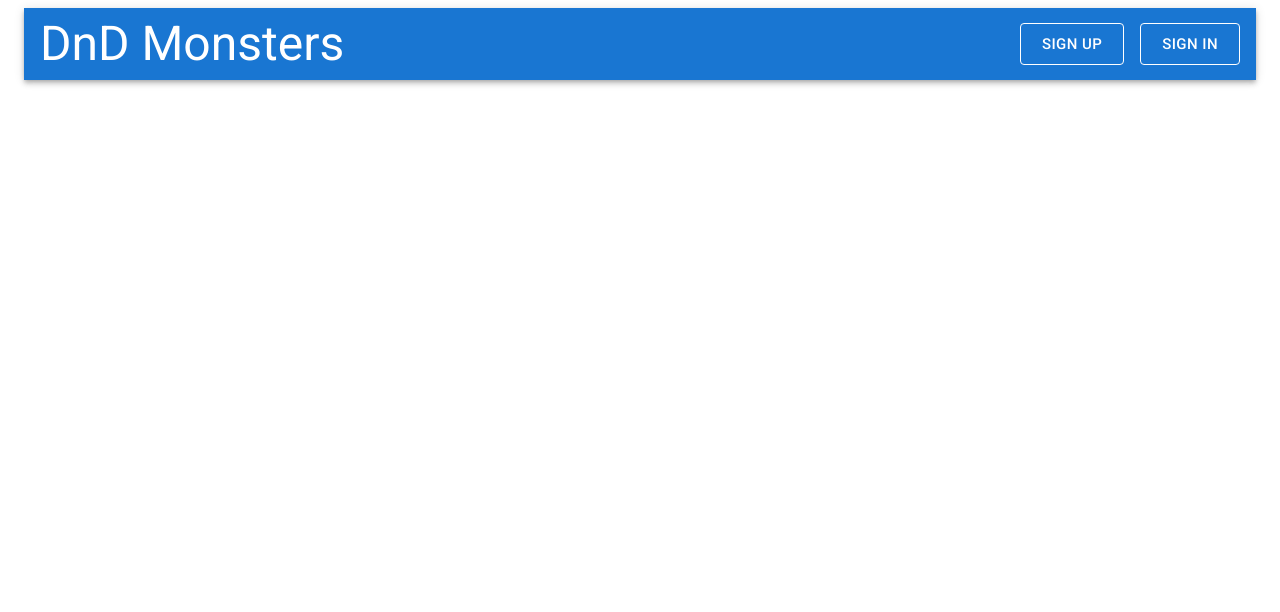
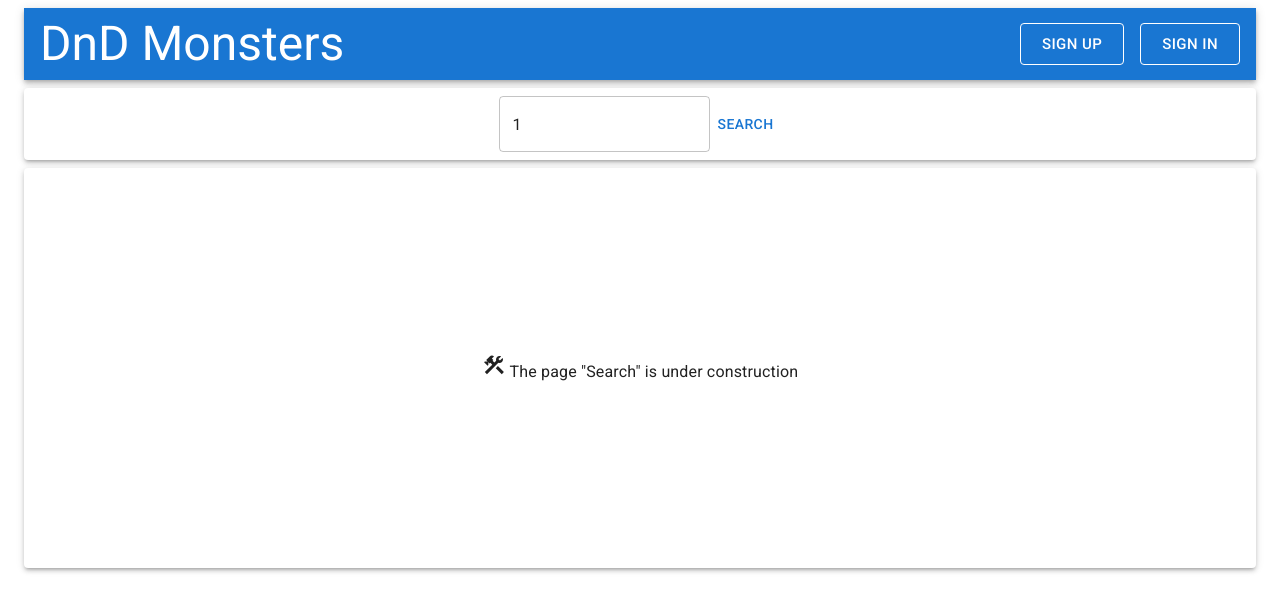
Before and after one commit to Malacar-Miles/dnd-monsters, a React (Create React App) app: page /search/1 in a window 1280 px wide. Shown: the top 612 px of the page. Built offline with nearby package versions, Linux system fonts and the light colour scheme; no server answers.

Commit message:
Partially implemented search feature.

```diff
--- a/src/app/app.tsx
+++ b/src/app/app.tsx
@@ -14,6 +14,8 @@ import Header from "widgets/header";
 import MainPage from "pages/main";
 import SignUpPage from "pages/sign-up";
 import SignInPage from "pages/sign-in";
+import SearchResultsPage from "pages/search-results";
+import MonsterPage from "pages/monster";
 
 function App() {
   useEffect(() => {
@@ -30,6 +32,11 @@ function App() {
             <Route index element={<MainPage />} />
             <Route path="/sign-up" element={<SignUpPage />} />
             <Route path="/sign-in" element={<SignInPage />} />
+            <Route
+              path="/search/:searchQuery?"
+              element={<SearchResultsPage />}
+            />
+            <Route path="/monster/:monsterIndex?" element={<MonsterPage />} />
           </Routes>
         </Container>
       </Provider>
--- /dev/null
+++ b/src/features/search/index.ts
@@ -0,0 +1 @@
+export { SearchBar } from "./ui/search-bar";
--- /dev/null
+++ b/src/features/search/ui/search-bar.tsx
@@ -0,0 +1,65 @@
+import { Paper, TextField, Button } from "@mui/material";
+import { useState, useEffect } from "react";
+import { useNavigate } from "react-router-dom";
+
+type SearchBarProps = {
+  data: any[] | undefined;
+  fieldToSearchBy: string;
+  indexField: string;
+  searchResultsPageUrl: string;
+  individualResultPageUrl: string;
+  prefilledQueryText?: string;
+};
+
+export const SearchBar = (props: SearchBarProps) => {
+  const {
+    data,
+    fieldToSearchBy,
+    indexField,
+    searchResultsPageUrl,
+    individualResultPageUrl,
+    prefilledQueryText,
+  } = props;
+
+  const [queryText, setQueryText] = useState("");
+
+  useEffect(() => {
+    if (prefilledQueryText) setQueryText(prefilledQueryText);
+  }, []);
+
+  const navigate = useNavigate();
+
+  const handleChange = (event: React.ChangeEvent<HTMLInputElement>) => {
+    setQueryText(event.target.value);
+  };
+
+  const handleSubmit = (event: React.MouseEvent) => {
+    event.preventDefault();
+    const encodedSearchQuery = encodeURIComponent(queryText);
+    const url = searchResultsPageUrl + "/" + encodedSearchQuery;
+    navigate(url);
+  };
+
+  return (
+    <Paper
+      component="form"
+      elevation={3}
+      sx={{
+        padding: "0.5rem",
+        margin: "0.5rem 0",
+        display: "flex",
+        justifyContent: "center",
+        alignItems: "center",
+      }}
+    >
+      <TextField
+        aria-label="Search"
+        value={queryText}
+        onChange={handleChange}
+      />
+      <Button type="submit" onClick={handleSubmit}>
+        Search
+      </Button>
+    </Paper>
+  );
+};
--- a/src/pages/main.tsx
+++ b/src/pages/main.tsx
@@ -1,7 +1,13 @@
+import MonsterSearchBar from "widgets/monster-search-bar";
 import PlaceholderPage from "widgets/placeholder";
 
 const MainPage = () => {
-  return <PlaceholderPage pageName="Main" />;
+  return (
+    <>
+      <MonsterSearchBar />
+      <PlaceholderPage pageName="Main" />
+    </>
+  );
 };
 
 export default MainPage;
--- /dev/null
+++ b/src/pages/monster.tsx
@@ -0,0 +1,7 @@
+import PlaceholderPage from "widgets/placeholder";
+
+const MonsterPage = () => {
+  return <PlaceholderPage pageName="Monster" />;
+};
+
+export default MonsterPage;
--- /dev/null
+++ b/src/pages/search-results.tsx
@@ -0,0 +1,15 @@
+import { useParams } from "react-router-dom";
+import PlaceholderPage from "widgets/placeholder";
+import MonsterSearchBar from "widgets/monster-search-bar";
+
+const SearchResultsPage = () => {
+  const { searchQuery } = useParams();
+  return (
+    <>
+      <MonsterSearchBar prefilledQueryText={searchQuery} />
+      <PlaceholderPage pageName="Search" />
+    </>
+  );
+};
+
+export default SearchResultsPage;
--- /dev/null
+++ b/src/widgets/monster-search-bar.tsx
@@ -0,0 +1,23 @@
+import { useGetAllMonsterNamesQuery } from "entities/monster";
+import { SearchBar } from "features/search";
+
+const MonsterSearchBar = ({
+  prefilledQueryText,
+}: {
+  prefilledQueryText?: string;
+}) => {
+  const { data } = useGetAllMonsterNamesQuery();
+
+  return (
+    <SearchBar
+      data={data}
+      fieldToSearchBy="name"
+      indexField="index"
+      searchResultsPageUrl="search"
+      individualResultPageUrl="monster"
+      prefilledQueryText={prefilledQueryText}
+    />
+  );
+};
+
+export default MonsterSearchBar;
```
